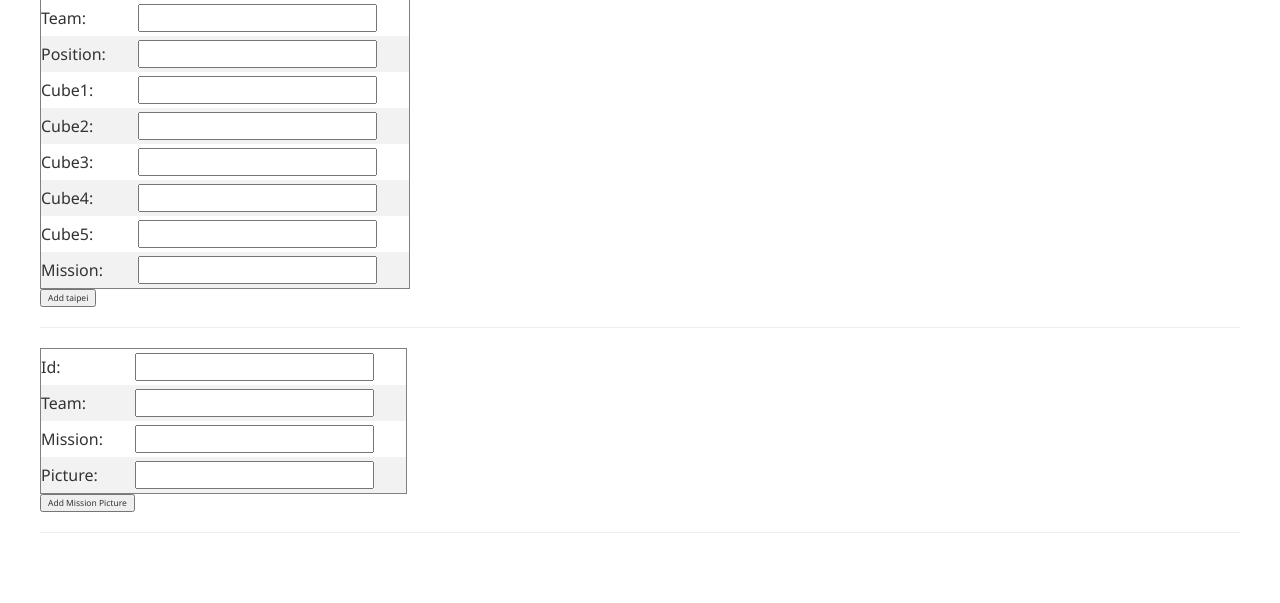
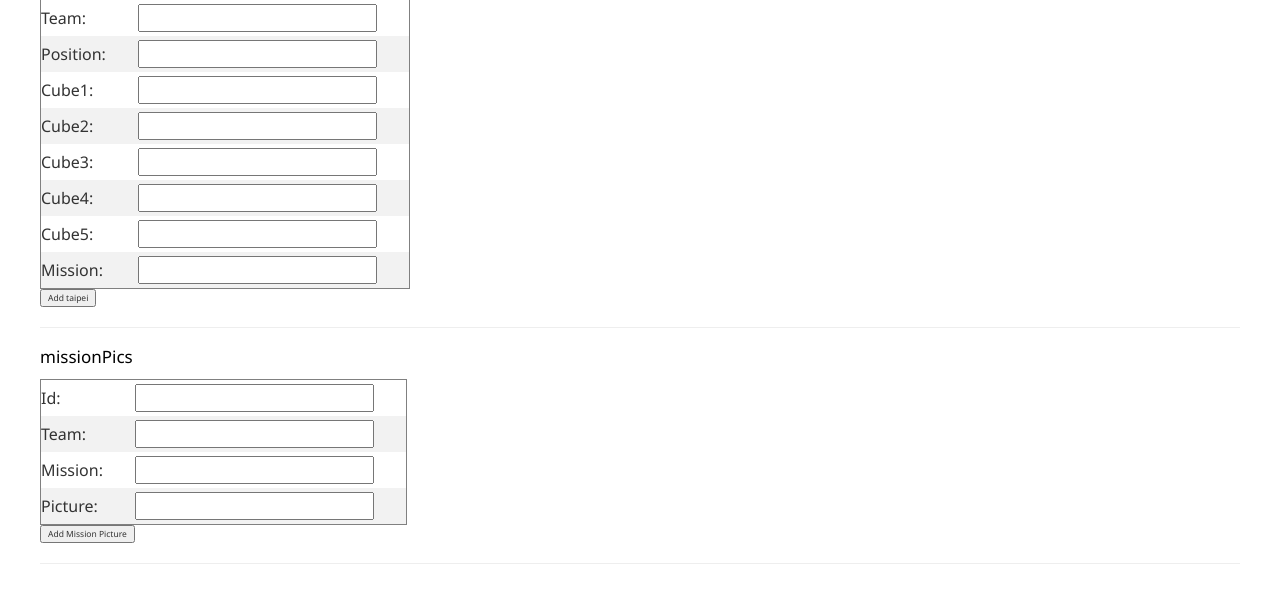
Before and after one commit to AshhWu/MSSeed13Camp, a PHP site: page /t_taipeiAdmin.php in a window 1280 px wide. Shown: the part 153-756 px from the top of the page. Run offline with PHP 8.4, Linux system fonts and the light colour scheme; data that the repository does not hold is empty.

Commit message:
Update t_taipeiAdmin.php

```diff
--- a/t_taipeiAdmin.php
+++ b/t_taipeiAdmin.php
@@ -120,6 +120,7 @@
         <hr/>
 
 <!--MissionPics-->
+    <h1>missionPics</h1>
     <?php
         header('Cache-Control: no-cache');
         header('Pragma: no-cache');
```
